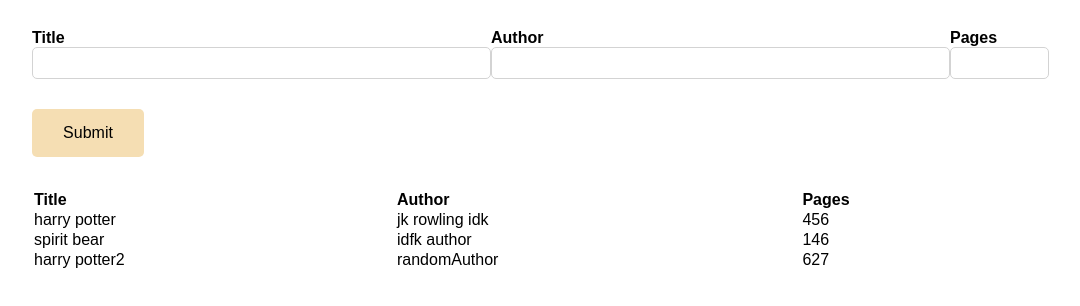
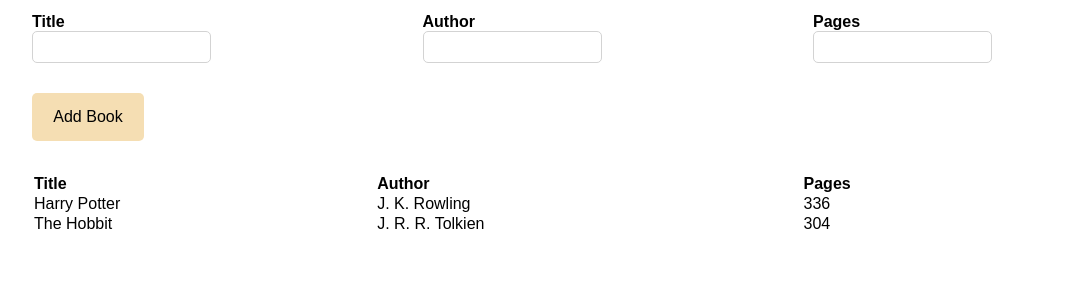
Before and after one commit to GrandeJames/library, a plain HTML site: page index.html in a window 1280 px wide. Shown: the part 138-444 px from the top of the page, without its empty margins (128-1208 px from the left). Drawn offline with Linux system fonts and the light colour scheme.

Commit message:
Add ability to submit a new book and refactor code

```diff
--- a/index.html
+++ b/index.html
@@ -14,21 +14,23 @@
             <div class="input-container">
                 <div class="input-section">
                     <label for="title">Title</label><br>
-                    <input type="text" id="title" name="title" size="55">
+                    <input type="text" id="title" name="title">
                 </div>
 
                 <div class="input-section">
                     <label for="author">Author</label><br>
-                    <input type="text" id="author" name="author" size="55">
+                    <input type="text" id="author" name="author">
                 </div>
 
                 <div class="input-section">
                     <label for="pages">Pages</label><br>
-                    <input type="text" id="pages" name="pages" size="10">
+                    <input type="number" id="pages" name="pages" min="1">
                 </div>
+
+
             </div>
 
-            <input class="submit-button" type="submit" value="Submit">
+            <input class="submit-button" type="button" value="Add Book">
         </form>
 
         <table>
--- a/script.js
+++ b/script.js
@@ -10,11 +10,14 @@ function addBookToLibrary(book) {
     myLibrary.push(book);
 }
 
+addInitialBooks();
+displayBooksInLibrary();
+
 function displayBooksInLibrary() {
-    myLibrary.forEach(book => addTableRow(book));
+    myLibrary.forEach(book => displayNewBook(book));
 }
 
-function addTableRow(book) {
+function displayNewBook(book) {
     const table = document.querySelector("table");
 
     const tableRow = document.createElement("tr");
@@ -34,12 +37,29 @@ function addTableRow(book) {
     table.appendChild(tableRow);
 }
 
-const book1 = new Book("harry potter", "jk rowling idk", 456);
-const book2 = new Book("spirit bear", "idfk author", 146);
-const book3 = new Book("harry potter2", "randomAuthor", 627);
+function addInitialBooks() {
+    const book1 = new Book("Harry Potter", "J. K. Rowling", 336);
+    const book2 = new Book("The Hobbit", "J. R. R. Tolkien", 304);
 
-addBookToLibrary(book1);
-addBookToLibrary(book2);
-addBookToLibrary(book3);
+    addBookToLibrary(book1);
+    addBookToLibrary(book2);
+}
 
-displayBooksInLibrary();
+function addSubmitButtonListener() {
+    const submitButton = document.querySelector(".submit-button");
+    const title = document.querySelector("#title");
+    const author = document.querySelector("#author");
+    const pages = document.querySelector("#pages");
+
+    submitButton.addEventListener("click", () => {
+
+        if (title.value.length && author.value.length && pages.value.length) {
+            const book = new Book(title.value, author.value, pages.value);
+
+            addBookToLibrary(book);
+            displayNewBook(book);
+        }
+    });
+}
+
+addSubmitButtonListener();
--- a/styles.css
+++ b/styles.css
@@ -25,7 +25,7 @@ header {
 form {
     display: flex;
     flex-direction: column;
-    margin: 2rem 0 2rem 0;
+    margin: 1rem 0 1rem 0;
     justify-content: space-between;
     height: 16vh;
 }
@@ -58,6 +58,10 @@ h1 {
     font-size: 3rem;
 }
 
+table {
+    margin: 1rem 0 1rem 0;
+}
+
 th {
     text-align: left;
 }
```
